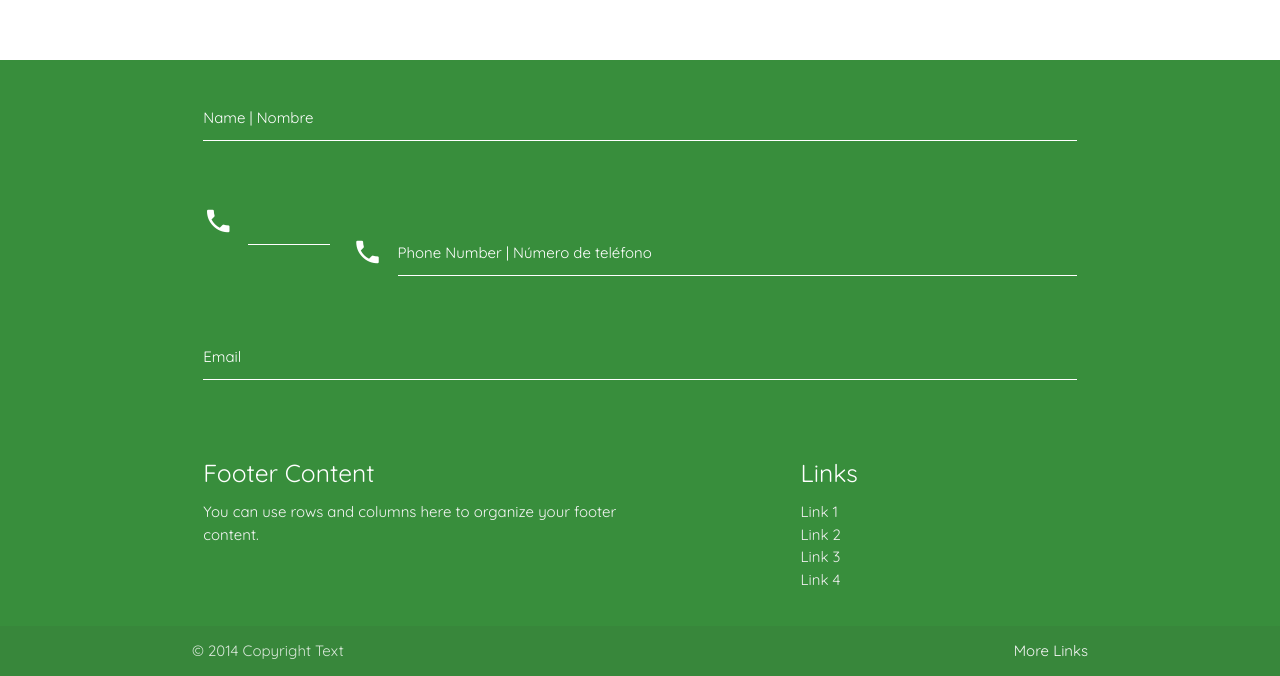
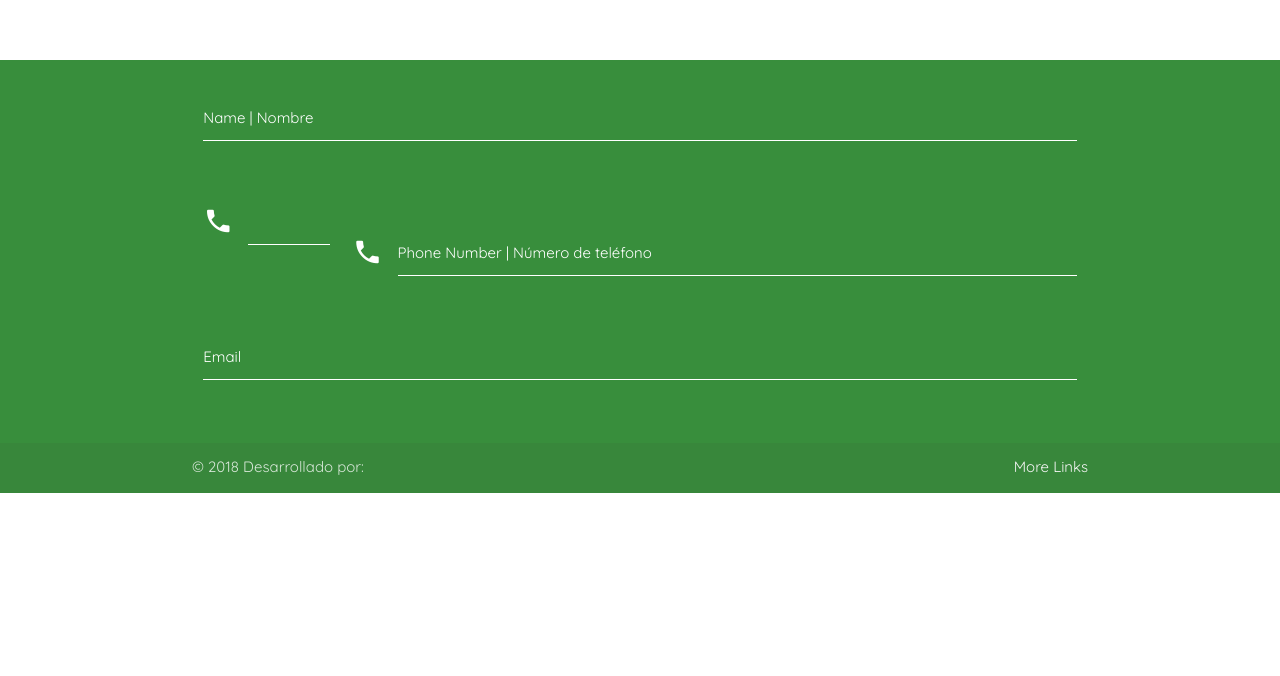
Before and after one commit to iamsteeve/kaxapa-factory, a website built with webpack: page src/index.html in a window 1280 px wide. Shown: the part 2027-2703 px from the top of the page. After the commit the page ends 2520 px from the top, so only its background shows below. Built offline with nearby package versions, Linux system fonts and the light colour scheme; some packages are replaced by stand-ins of ours.

Commit message:
Alexis Changes
-Se eliminaron las imagenes inecesarias
-Cambio minimo del footer

```diff
--- a/src/index.html
+++ b/src/index.html
@@ -157,29 +157,10 @@
 
             </form>
         </div>
-
-        <div class="row">
-
-
-
-            <div class="col l6 s12">
-                <h5 class="white-text">Footer Content</h5>
-                <p class="grey-text text-lighten-4">You can use rows and columns here to organize your footer content.</p>
-            </div>
-            <div class="col l4 offset-l2 s12">
-                <h5 class="white-text">Links</h5>
-                <ul>
-                    <li><a class="grey-text text-lighten-3" href="#!">Link 1</a></li>
-                    <li><a class="grey-text text-lighten-3" href="#!">Link 2</a></li>
-                    <li><a class="grey-text text-lighten-3" href="#!">Link 3</a></li>
-                    <li><a class="grey-text text-lighten-3" href="#!">Link 4</a></li>
-                </ul>
-            </div>
-        </div>
     </div>
     <div class="footer-copyright">
         <div class="container">
-            © 2014 Copyright Text
+            © 2018 Desarrollado por:
             <a class="grey-text text-lighten-4 right" href="#!">More Links</a>
         </div>
     </div>
```
Also changed, not shown: src/images/cover.jpg (deleted), src/images/logo.png (deleted), src/images/logo2.png (deleted), src/images/logo3.png (deleted).
